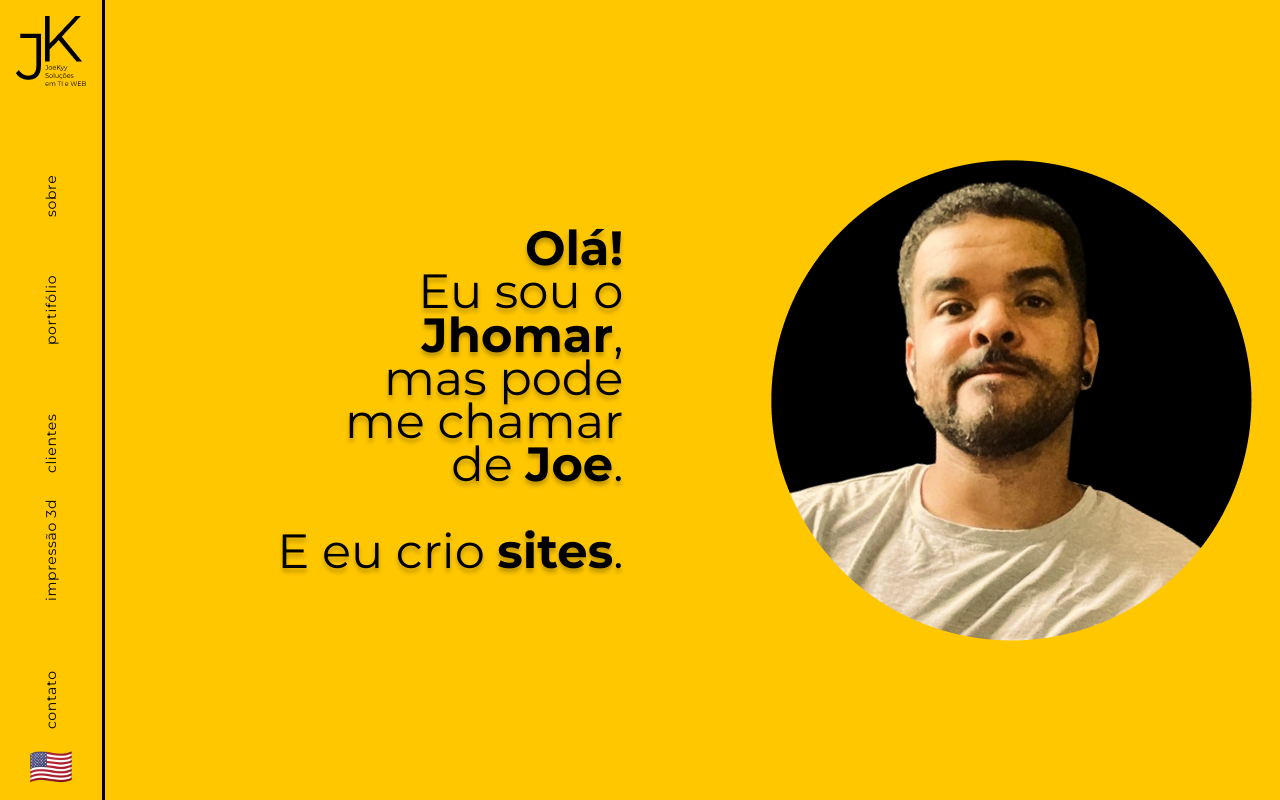
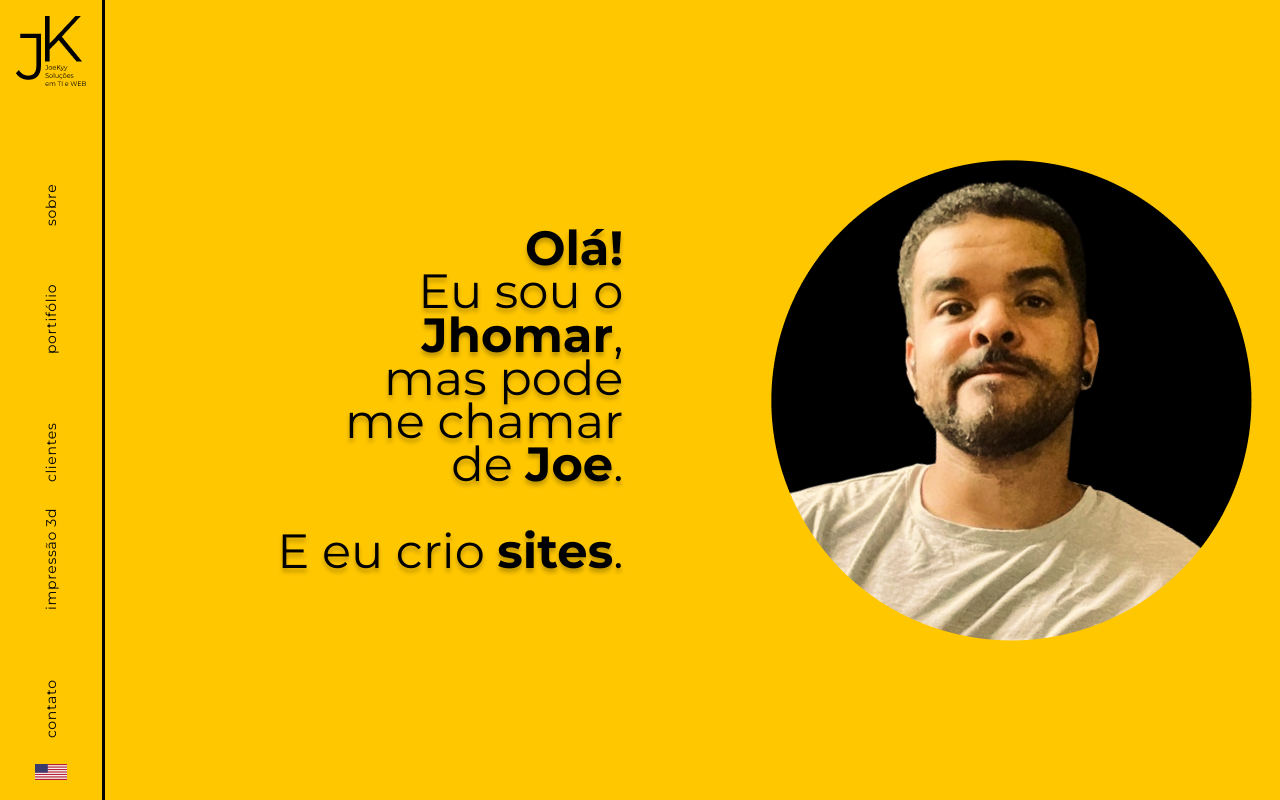
Before and after one commit to JoeKyy/joekyy.com.br, a Next.js app in the folder next/: page /pt-br in a window 1280 px wide. Built offline with nearby package versions, Linux system fonts and the light colour scheme.

Commit message:
feat: add US and Brazil flag icons to navigation component

```diff
--- a/next/components/Navigation/index.tsx
+++ b/next/components/Navigation/index.tsx
@@ -9,6 +9,47 @@ import type { Locale } from "@/types";
 
 interface NavigationProps {
   locale: Locale;
+}
+
+function USFlagIcon({ className }: { className?: string }) {
+  return (
+    <svg
+      className={className}
+      viewBox="0 0 60 30"
+      xmlns="http://www.w3.org/2000/svg"
+      aria-hidden="true"
+    >
+      <rect width="60" height="30" fill="#B22234" />
+      <rect y="2.308" width="60" height="2.308" fill="#fff" />
+      <rect y="6.923" width="60" height="2.308" fill="#fff" />
+      <rect y="11.538" width="60" height="2.308" fill="#fff" />
+      <rect y="16.154" width="60" height="2.308" fill="#fff" />
+      <rect y="20.769" width="60" height="2.308" fill="#fff" />
+      <rect y="25.385" width="60" height="2.308" fill="#fff" />
+      <rect width="24" height="16.154" fill="#3C3B6E" />
+    </svg>
+  );
+}
+
+function BrazilFlagIcon({ className }: { className?: string }) {
+  return (
+    <svg
+      className={className}
+      viewBox="0 0 60 42"
+      xmlns="http://www.w3.org/2000/svg"
+      aria-hidden="true"
+    >
+      <rect width="60" height="42" fill="#009c3b" />
+      <polygon points="30,3 57,21 30,39 3,21" fill="#ffdf00" />
+      <circle cx="30" cy="21" r="9" fill="#002776" />
+      <path
+        d="M21.5,21Q30,15.5 38.5,21"
+        fill="none"
+        stroke="#fff"
+        strokeWidth="1.2"
+      />
+    </svg>
+  );
 }
 
 export function Navigation({ locale }: NavigationProps) {
@@ -113,11 +154,13 @@ export function Navigation({ locale }: NavigationProps) {
               >
                 {locale === "pt-br" ? (
                   <>
-                    <span className="text-xl">🇺🇸</span> <span>English</span>
+                    <USFlagIcon className="w-6 h-4 inline-block" />{" "}
+                    <span>English</span>
                   </>
                 ) : (
                   <>
-                    <span className="text-xl">🇧🇷</span> <span>Português</span>
+                    <BrazilFlagIcon className="w-6 h-4 inline-block" />{" "}
+                    <span>Português</span>
                   </>
                 )}
               </button>
@@ -160,11 +203,17 @@ export function Navigation({ locale }: NavigationProps) {
 
         <button
           onClick={switchLocale}
-          className="text-2xl hover:scale-110 transition-transform"
-          aria-label={locale === "pt-br" ? "Switch to English" : "Mudar para Português"}
+          className="hover:scale-110 transition-transform"
+          aria-label={
+            locale === "pt-br" ? "Switch to English" : "Mudar para Português"
+          }
           title={locale === "pt-br" ? "English" : "Português"}
         >
-          {locale === "pt-br" ? "🇺🇸" : "🇧🇷"}
+          {locale === "pt-br" ? (
+            <USFlagIcon className="w-8 h-6" />
+          ) : (
+            <BrazilFlagIcon className="w-8 h-6" />
+          )}
         </button>
       </header>
     </>
```
